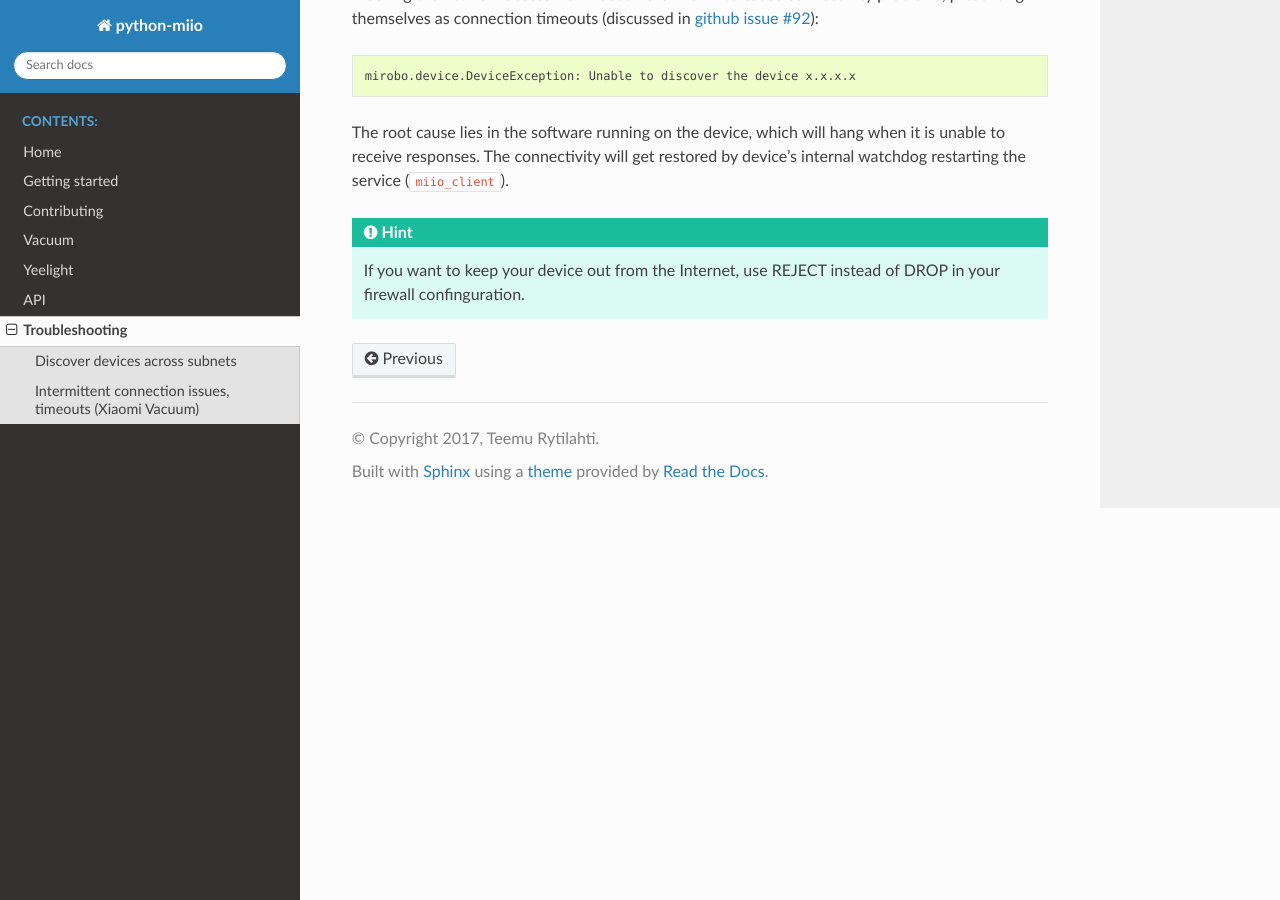
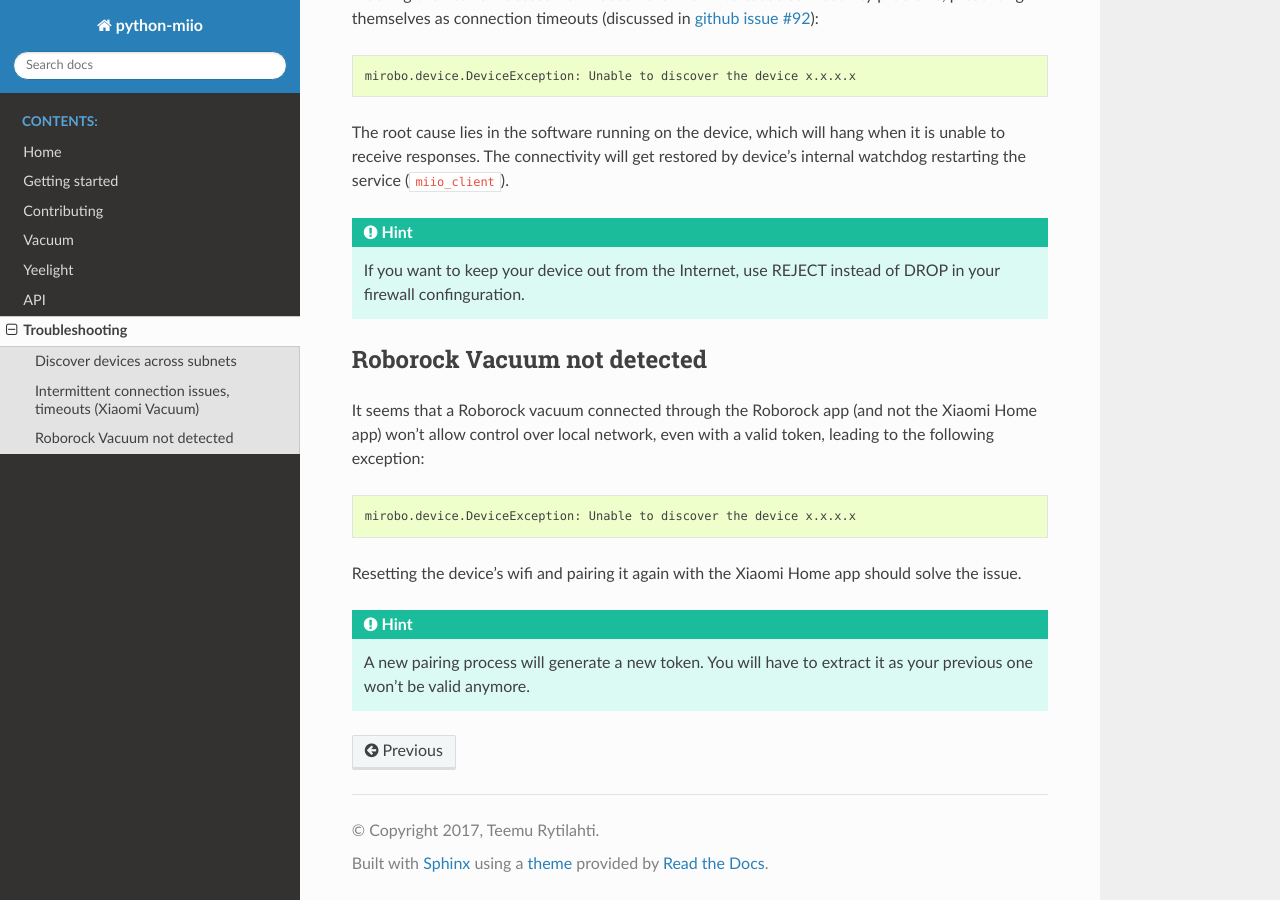
Before and after one commit to rytilahti/python-miio, a Sphinx documentation site: the page built from docs/troubleshooting.rst, in a window 1280 px wide and 900 px high, scrolled down 1262 px. Built offline with Sphinx 7.4.7 and the Read the Docs theme 2.0.0, drawn with Linux system fonts in a browser that asks for light colours; pages that are not in the unit, such as notebooks, are missing from menus.

Commit message:
Add troubleshooting for Roborock app (#954)

```diff
--- a/docs/troubleshooting.rst
+++ b/docs/troubleshooting.rst
@@ -57,3 +57,19 @@ The connectivity will get restored by device's internal watchdog restarting the
 .. hint::
 
     If you want to keep your device out from the Internet, use REJECT instead of DROP in your firewall confinguration.
+
+
+Roborock Vacuum not detected
+----------------------------
+
+It seems that a Roborock vacuum connected through the Roborock app (and not the Xiaomi Home app) won't allow control over local network, even with a valid token, leading to the following exception:
+
+.. code-block:: text
+
+    mirobo.device.DeviceException: Unable to discover the device x.x.x.x
+
+Resetting the device's wifi and pairing it again with the Xiaomi Home app should solve the issue.
+
+.. hint::
+
+    A new pairing process will generate a new token. You will have to extract it as your previous one won't be valid anymore.
```
